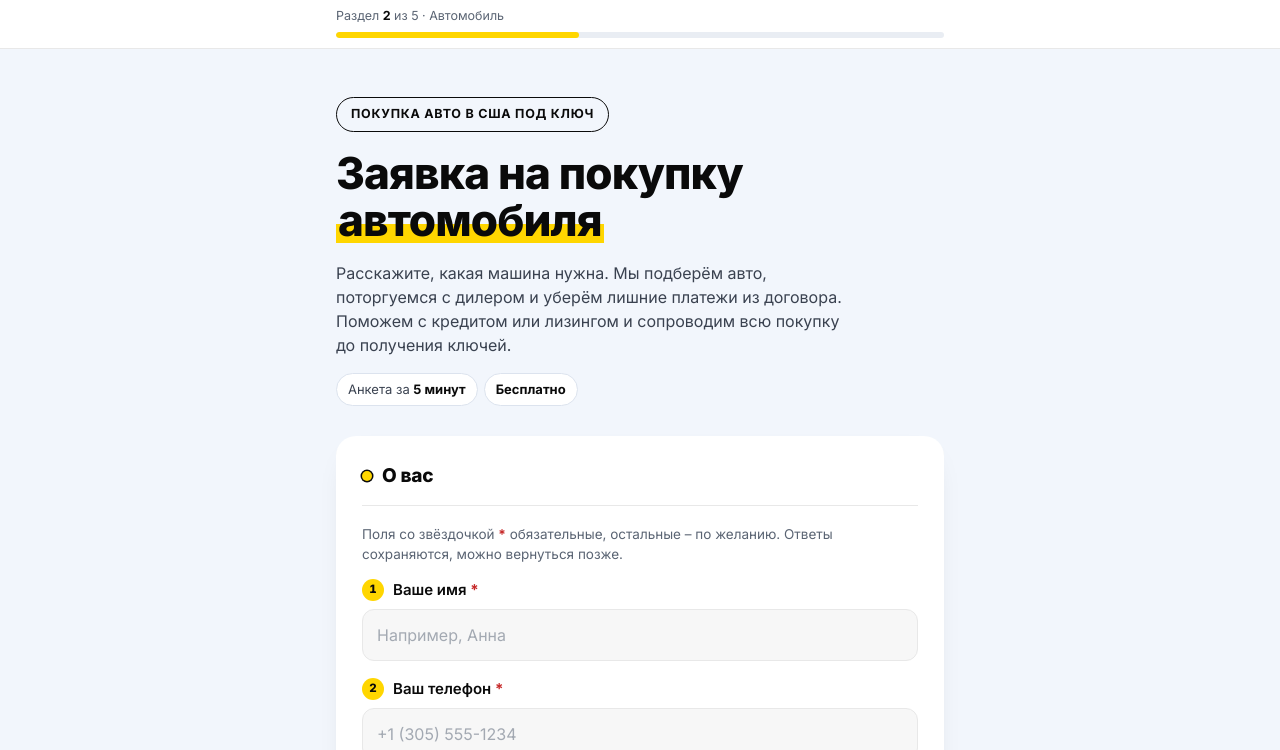
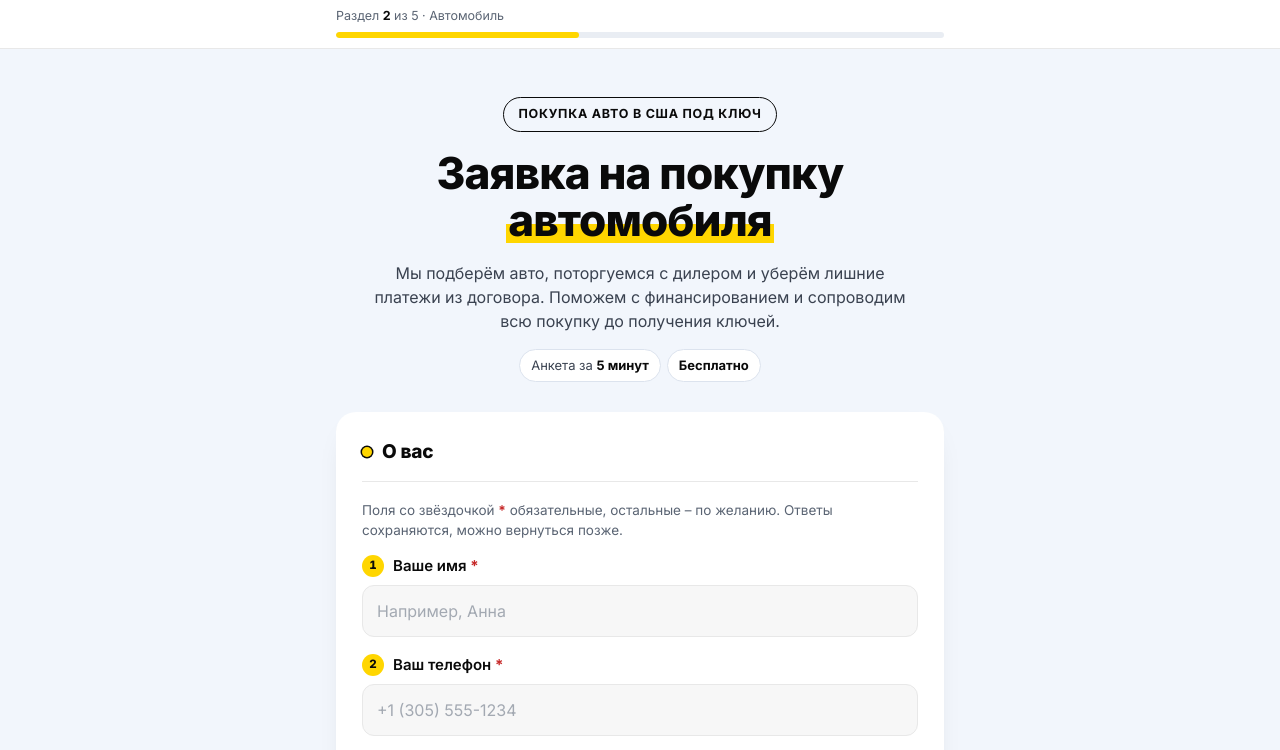
Before and after one commit to malinnikoff/auto, a plain HTML site: page zayavka/index.html in a window 1280 px wide. Shown: the part 53-803 px from the top of the page. Drawn offline with Linux system fonts and the light colour scheme.

Commit message:
Анкета: шапка снова по центру, короче подзаголовок (финансирование)
Co-Authored-By: Claude Opus 5.5 <noreply@anthropic.com>

```diff
--- a/zayavka/index.html
+++ b/zayavka/index.html
@@ -36,13 +36,13 @@
       .to-site { display: inline-flex; align-items: center; min-height: 40px; padding: 8px 14px; border: 1.5px solid var(--ink); border-radius: 11px; font-size: 14.5px; font-weight: 700; text-decoration: none; color: var(--ink); background: var(--surface); }
 
       .wrap { max-width: 560px; margin: 0 auto; padding: 0 16px 40px; }
-      header.top { padding: 34px 0 6px; text-align: left; }
+      header.top { padding: 34px 0 6px; text-align: center; }
       .kicker { display: inline-block; margin: 0 0 18px; padding: 7px 14px; border-radius: 999px; border: 1.5px solid var(--ink); font-size: 12.5px; font-weight: 700; letter-spacing: .06em; text-transform: uppercase; }
       h1 { margin: 0; font-size: clamp(32px, 9.4vw, 44px); line-height: 1.08; font-weight: 800; letter-spacing: -.02em; text-wrap: balance; }
       h1 .h1-main { display: block; }
       h1 .h1-accent { display: inline; background: linear-gradient(transparent 58%, var(--yellow) 58%, var(--yellow) 92%, transparent 92%); padding: 0 2px; }
-      .sub { margin: 16px 0 0; max-width: 34em; color: var(--ink-2); font-size: 16px; line-height: 1.5; text-wrap: pretty; }
-      .meta { display: flex; flex-wrap: wrap; justify-content: flex-start; gap: 6px; margin-top: 16px; }
+      .sub { margin: 16px auto 0; max-width: 34em; color: var(--ink-2); font-size: 16px; line-height: 1.5; text-wrap: pretty; }
+      .meta { display: flex; flex-wrap: wrap; justify-content: center; gap: 6px; margin-top: 16px; }
       .meta span { font-size: 13px; padding: 6px 11px; border-radius: 999px; background: var(--surface); color: var(--ink-2); border: 1px solid var(--line-2); }
       .meta b { color: var(--ink); }
       body:not(.client-mode) .meta { display: none; }
@@ -182,7 +182,7 @@
       <header class="top">
         <p class="kicker" id="kickerText">Покупка авто в&nbsp;США под&nbsp;ключ</p>
         <h1 id="pageTitle"><span class="h1-main">Заявка на&nbsp;покупку</span><span class="h1-accent">автомобиля</span></h1>
-        <p class="sub" id="subText">Расскажите, какая машина нужна. Мы подберём авто, поторгуемся с&nbsp;дилером и&nbsp;уберём лишние платежи из&nbsp;договора. Поможем с&nbsp;кредитом или лизингом и&nbsp;сопроводим всю покупку до&nbsp;получения ключей.</p>
+        <p class="sub" id="subText">Мы подберём авто, поторгуемся с&nbsp;дилером и&nbsp;уберём лишние платежи из&nbsp;договора. Поможем с&nbsp;финансированием и&nbsp;сопроводим всю покупку до&nbsp;получения ключей.</p>
         <div class="meta"><span>Анкета за&nbsp;<b>5&nbsp;минут</b></span><span><b>Бесплатно</b></span></div>
       </header>
 
```
